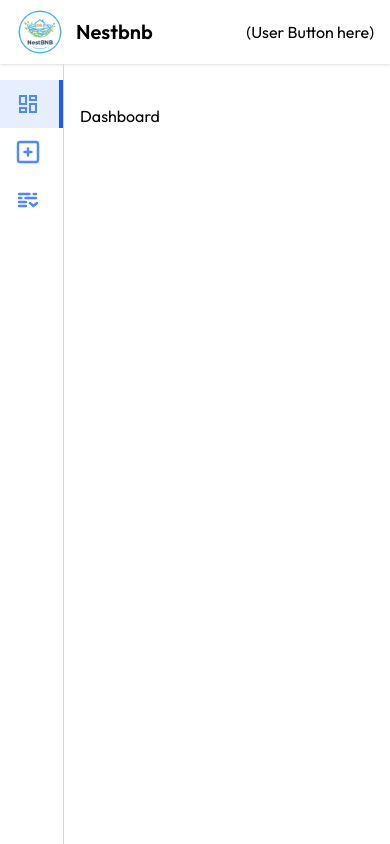
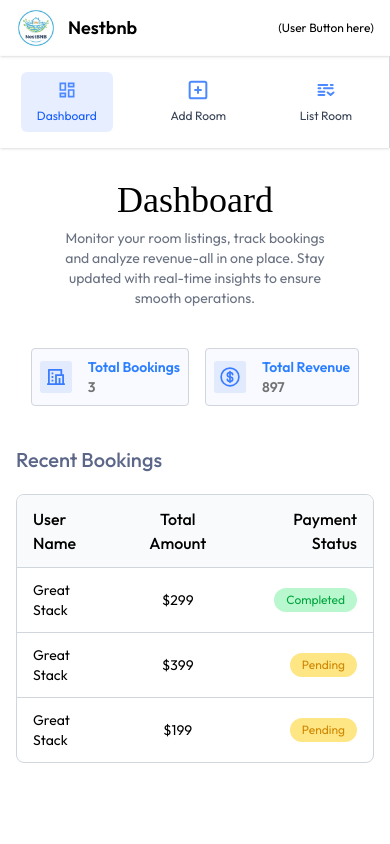
Before and after one commit to arjuncodes05/nestbnb, a React (Vite) app in the folder client/: page /owner in a window 390 px wide. Shown: the top 844 px of the page. Built offline with nearby package versions, Linux system fonts and the light colour scheme; a web font is replaced by a local one.

Commit message:
Make Hotel Owner slidebar and dashboard responsive

```diff
--- a/client/src/components/hotelOwner/NavBar.jsx
+++ b/client/src/components/hotelOwner/NavBar.jsx
@@ -5,11 +5,11 @@
   return (
     <div className="flex items-center justify-between w-full bg-white px-4 md:px-8  py-2 shadow-sm">
           <Link to="/" className="items-center flex gap-3 cursor-pointer">
-                <img className="w-12 lg:w-14" src={assets.logo} alt="logo" />
-                <p className={`font-semibold text-xl lg:text-2xl`}>Nestbnb</p>
+                <img className="w-10 sm:w-12 lg:w-14" src={assets.logo} alt="logo" />
+                <p className={`font-semibold text-lg sm:text-xl lg:text-2xl`}>Nestbnb</p>
             </Link>
 
-            <div className="cursor-pointer">
+            <div className="cursor-pointer text-xs sm:text-base">
                 <p>(User Button here)</p>
             </div>
     </div>
--- a/client/src/components/hotelOwner/SlideBar.jsx
+++ b/client/src/components/hotelOwner/SlideBar.jsx
@@ -10,13 +10,13 @@
     ]
 
   return (
-    <div className="md:w-64 w-16 h-full flex flex-col py-4 border-r border-gray-300 transition-all duration-500">
+    <div className="sm:w-45 lg:w-60 w-full sm:h-full flex-row flex justify-around sm:justify-start sm:flex-col py-4 border-r border-gray-300 transition-all duration-500 shadow-sm sm:shadow-none">
         {
             slidebarLinks.map((item, index) => (
-                <NavLink key={index} to={item.path} end="/owner" className={({isActive}) => `${isActive ? "border-r-4 md:border-r-[6px] bg-blue-600/10 border-blue-600 text-blue-600" : "hover:bg-gray-100/90 border-white text-gray-700"} flex items-center gap-2 py-3 px-4 md:px-8 border-box
+                <NavLink key={index} to={item.path} end="/owner" className={({isActive}) => `${isActive ? "sm:border-r-4 h-fit md:border-r-[6px] rounded-md bg-blue-600/10 border-blue-600 text-blue-600" : "hover:bg-gray-100/90 border-white text-gray-700"} flex flex-col sm:flex-row items-center gap-2 py-2 sm:py-3 px-4 md:px-8 border-box
                 `}>
-                    <img src={item.icon} alt={item.name} className="min-h-6 min-w-6" />
-                    <p className="md:block hidden text-center">{item.name}</p>
+                    <img src={item.icon} alt={item.name} className="sm:min-h-6 sm:min-w-6" />
+                    <p className="text-xs sm:text-base text-center">{item.name}</p>
                 </NavLink>
             ))
         }
--- a/client/src/pages/hotelowner/AddRoom.jsx
+++ b/client/src/pages/hotelowner/AddRoom.jsx
@@ -1,8 +1,14 @@
-import React from 'react'
+import Title from '../../components/Title'
 
 const AddRoom = () => {
+
+  const title = "Add Room";
+  const subtitle = "Fill in the details carefully and accurate room details, pricing, and amenities, to enhance the user booking experience"
+
   return (
-    <div>AddRoom</div>
+    <div>
+      <Title title={title} subtitle={subtitle} align="start" />
+    </div>
   )
 }
 
--- a/client/src/pages/hotelowner/Dashboard.jsx
+++ b/client/src/pages/hotelowner/Dashboard.jsx
@@ -1,7 +1,62 @@
+import { useState } from "react"
+import { assets, dashboardDummyData } from "../../assets/assets"
+import Title from "../../components/Title"
 
 const Dashboard = () => {
+
+  const title = "Dashboard"
+  const subtitle = "Monitor your room listings, track bookings and analyze revenue-all in one place. Stay updated with real-time insights to ensure smooth operations."
+
+  const [dashboardData, setDashboardData] = useState(dashboardDummyData)
+
   return (
-    <div>Dashboard</div>
+    <div>
+      <Title title={title} subtitle={subtitle} align="start" />
+
+      <div className="flex flex-wrap justify-center md:justify-start w-full gap-4 my-10">
+        {/* Total Bookings */}
+        <div className="flex items-center justify-center border border-gray-300 bg-primary/3 p-2 md:p-4 text-sm md:text-base  gap-4 font-semibold rounded">
+          <img className="w-8 md:w-10" src={assets.totalBookingIcon} alt="total bookings icon" />
+          <p className="flex flex-col text-blue-500">Total Bookings <span className="text-neutral-500">{dashboardData.totalBookings}</span></p>
+        </div>
+
+        {/* Total Revenue */}
+        <div className="flex items-center justify-center border border-gray-300 bg-primary/3 p-2 md:p-4 text-sm md:text-base gap-4 font-semibold rounded">
+          <img className="w-8 md:w-10" src={assets.totalRevenueIcon} alt="total revenue icon" />
+          <p className="flex flex-col text-blue-500">Total Revenue <span className="text-neutral-500">{dashboardData.totalRevenue}</span></p>
+        </div>
+      </div>
+
+      {/* Recent Bookings */}
+      <p className="text-blue-950/70 font-medium text-xl mb-5">Recent Bookings</p>
+      <div className="space-y-2 border border-gray-300 rounded-lg text-left max-w-3xl max-h-80 overflow-y-scroll">
+        <table className="w-full">
+          <thead className="bg-gray-50">
+            <tr>
+              <th className="py-3 px-4 font-medium">User Name</th>
+              <th className="py-3 px-4 font-medium max-sm:hidden">Room Name</th>
+              <th className="py-3 px-4 font-medium text-center">Total Amount</th>
+              <th className="py-3 px-4 font-medium text-end ">Payment Status</th>
+            </tr>
+          </thead>
+          <tbody className="text-sm">
+            {
+              dashboardData.bookings.map((item, index) => (
+                <tr key={index} className="border-t border-gray-300">
+                  <td  className="py-3 px-4">{item.user.username}</td>
+                  <td  className="py-3 px-4 max-sm:hidden">{item.room.roomType}</td>
+                  <td  className="py-3 px-4 text-center">${item.room.pricePerNight}</td>
+                  <td  className="py-3 px-4 text-end ">
+                    <button className={`${item.isPaid ? "bg-green-200 text-green-600" : "bg-amber-200 text-yellow-600"} px-3 py-1 rounded-full text-xs`}>{item.isPaid ? "Completed" : "Pending"}</button>
+                  </td>
+                </tr>
+              ))
+            }
+          </tbody>
+        </table>
+      </div>
+
+    </div>
   )
 }
 
--- a/client/src/pages/hotelowner/Layout.jsx
+++ b/client/src/pages/hotelowner/Layout.jsx
@@ -4,11 +4,11 @@
 
 const Layout = () => {
   return (
-    <div className="h-screen">
+    <div className="min-h-screen">
       <NavBar/>
-      <div className="flex h-screen">
+      <div className="flex flex-col sm:flex-row min-h-screen sm:h-screen">
         <SlideBar/>
-        <div className="flex-1 p-4 pt-10 md:px-10 h-full">
+        <div className="flex-1 px-4 md:px-10 h-screen">
           <Outlet/>
         </div>
       </div>
```
